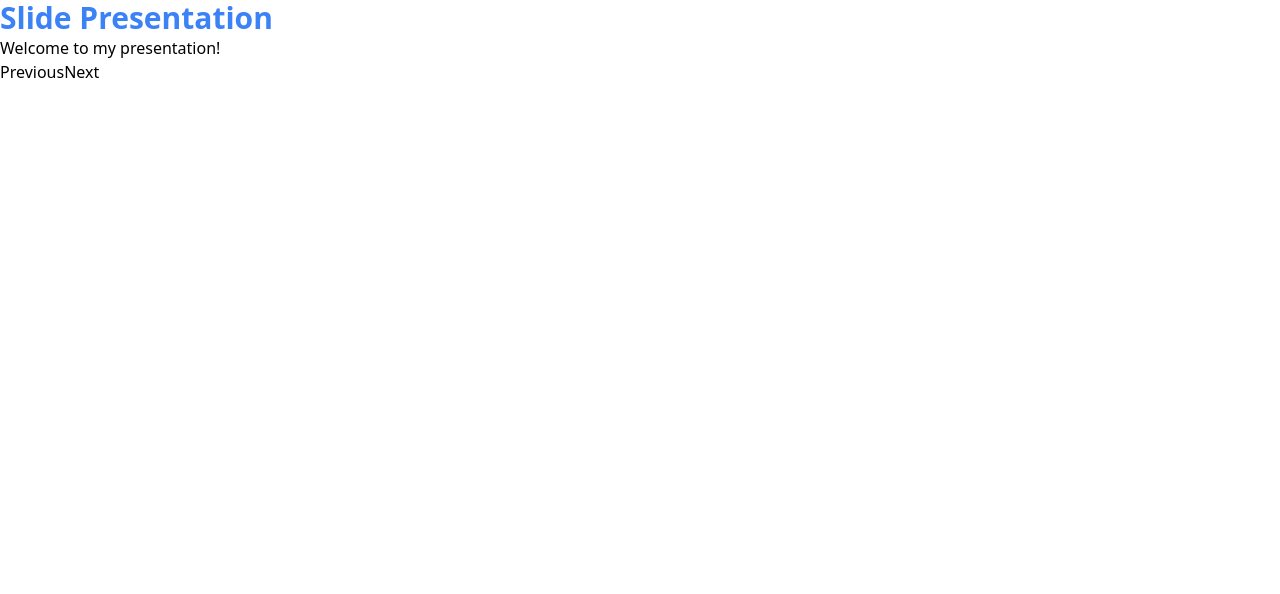
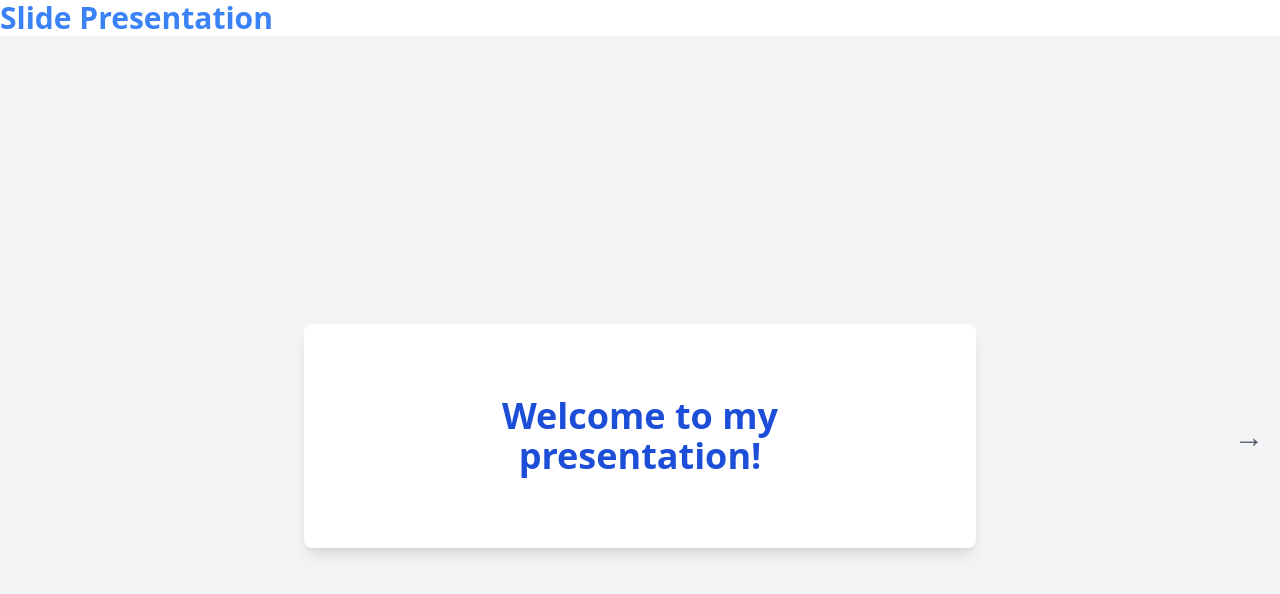
Before and after one commit to lraveri/js-course, a React (Create React App) app: page / in a window 1280 px wide. Shown: the top 594 px of the page. Built offline with nearby package versions, Linux system fonts and the light colour scheme.

Commit message:
feat: slideshow (wip)

```diff
--- a/src/components/Slide.jsx
+++ b/src/components/Slide.jsx
@@ -2,7 +2,7 @@ import React from 'react';
 
 function Slide({ content }) {
     return (
-        <div className="slide">
+        <div className="text-center p-8 transition-all duration-500 ease-in-out transform">
             {content}
         </div>
     );
--- a/src/components/Slideshow.jsx
+++ b/src/components/Slideshow.jsx
@@ -1,28 +1,66 @@
-import React, { useState } from 'react';
-import Slide from './Slide'; // Crea anche questo file dopo
+import React, {useEffect, useState} from 'react';
+import Slide from './Slide';
 
 const slides = [
-    { id: 1, content: <h1>Welcome to my presentation!</h1> },
-    { id: 2, content: <h2>React is amazing</h2> },
-    { id: 3, content: <h3>Let's create something cool!</h3> },
+    { id: 1, content: <h1 className="text-4xl font-bold text-blue-700">Welcome to my presentation!</h1> },
+    { id: 2, content: <h2 className="text-3xl font-semibold text-green-600">React is amazing</h2> },
+    { id: 3, content: <h3 className="text-3xl font-semibold text-red-500">Let's create something cool!</h3> },
 ];
 
 function Slideshow() {
     const [currentSlide, setCurrentSlide] = useState(0);
 
     const nextSlide = () => {
-        setCurrentSlide((prev) => (prev + 1) % slides.length);
+        if(currentSlide < slides.length -1) {
+            setCurrentSlide((prev) => (prev + 1) % slides.length);
+        }
     };
 
     const prevSlide = () => {
-        setCurrentSlide((prev) => (prev - 1 + slides.length) % slides.length);
+        if(currentSlide > 0) {
+            setCurrentSlide((prev) => (prev - 1 + slides.length) % slides.length);
+        }
     };
 
+    useEffect(() => {
+        const handleKeyDown = (event) => {
+            if (event.key === 'ArrowRight') {
+                nextSlide();
+            } else if (event.key === 'ArrowLeft') {
+                prevSlide();
+            }
+        };
+
+        window.addEventListener('keydown', handleKeyDown);
+
+        return () => {
+            window.removeEventListener('keydown', handleKeyDown);
+        };
+    }, [currentSlide]);
+
     return (
-        <div>
-            <Slide content={slides[currentSlide].content} />
-            <button onClick={prevSlide}>Previous</button>
-            <button onClick={nextSlide}>Next</button>
+        <div className="relative flex items-center justify-center h-screen bg-gray-100">
+            {currentSlide > 0 && (
+                <button
+                    onClick={prevSlide}
+                    className="absolute left-4 text-3xl text-gray-600 hover:text-gray-800 transition-transform"
+                >
+                    &#8592;
+                </button>
+            )}
+
+            <div className="w-full max-w-2xl p-10 bg-white rounded-lg shadow-lg">
+                <Slide content={slides[currentSlide].content} />
+            </div>
+
+            {currentSlide < slides.length - 1 && (
+                <button
+                    onClick={nextSlide}
+                    className="absolute right-4 text-3xl text-gray-600 hover:text-gray-800 transition-transform"
+                >
+                    &#8594;
+                </button>
+            )}
         </div>
     );
 }
```
